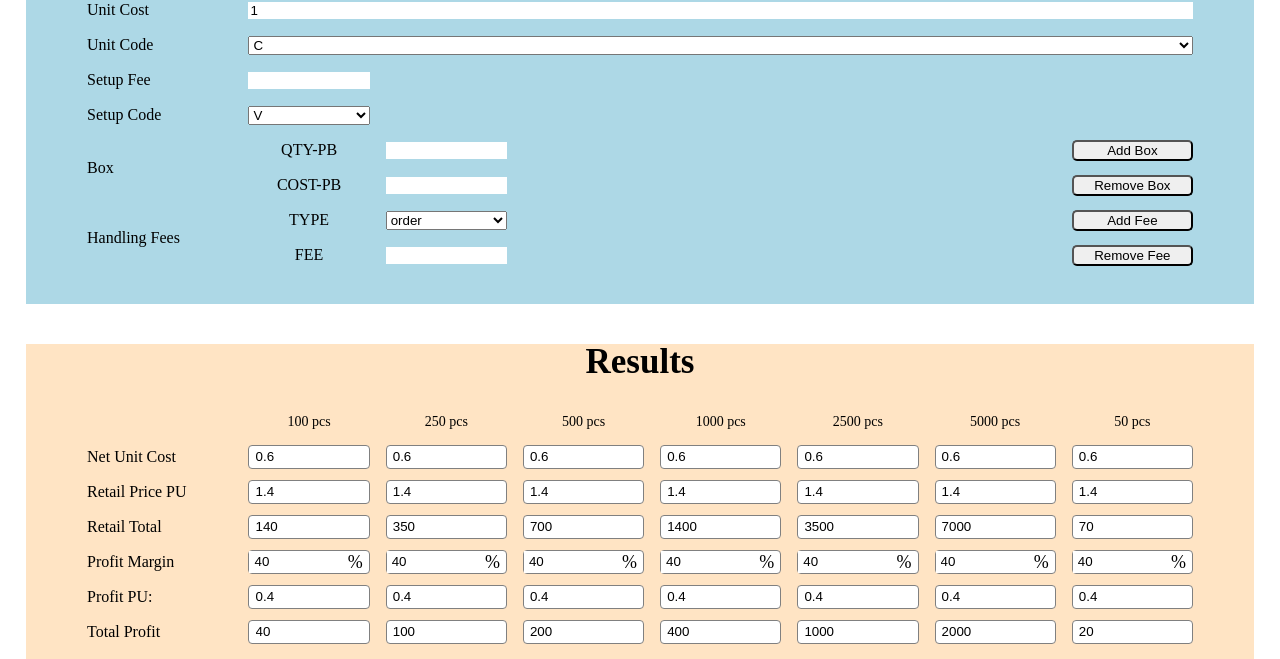
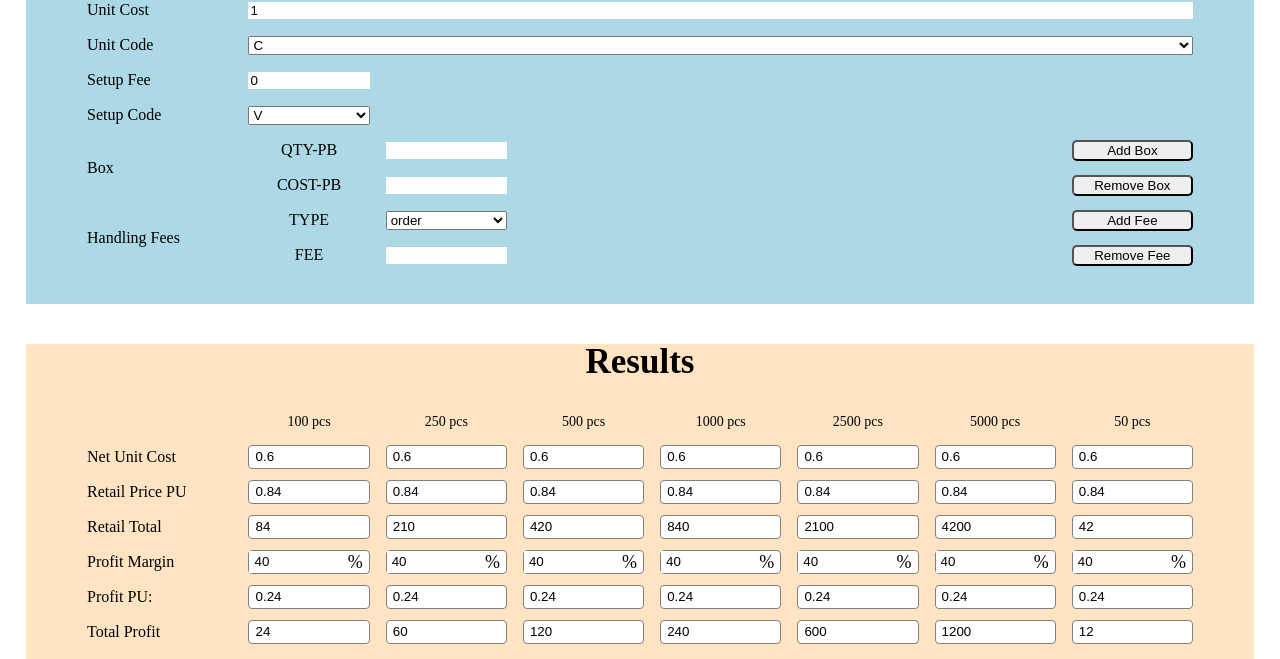
Before and after one commit to webdev-dave/bizzbuzz-custom-calculator, a React (Create React App) app: page / in a window 1280 px wide. Shown: the part 203-862 px from the top of the page. Built offline with nearby package versions, Linux system fonts and the light colour scheme.

Commit message:
add setupFee and setupCode calc func

```diff
--- a/src/assets/helpers/helperArrays.js
+++ b/src/assets/helpers/helperArrays.js
@@ -11,20 +11,18 @@ export const unitCodes = [
 
 export const setupCodes = [
   "A",
-    "B",
+  "P",
   "C",
+  "R",
   "D",
+  "S",
   "E",
+  "T",
   "F",
+  "U",
   "G",
+  "V",
   "H",
-    "P",
-    "Q",
-    "R",
-    "S",
-    "T",
-    "U",
-    "V",
   "W",
   "Z",
   ];
--- a/src/assets/helpers/helperObjects.js
+++ b/src/assets/helpers/helperObjects.js
@@ -1,8 +1,27 @@
 export const unitCodeDiscountValues = {
-    A: 0.5,
-    P: 0.5,
-    C: 0.4,
-    R: 0.4,
-    G: 0.2,
-    V: 0.2
+    A: 0.50,
+    P: 0.50,
+    C: 0.40,
+    R: 0.40,
+    G: 0.20,
+    V: 0.20
   }
+
+
+  export const setupCodeDiscountValues = {
+    A: 0.50,
+    P: 0.50,
+    C: 0.40,
+    R: 0.40,
+    D: 0.35,
+    S: 0.35,
+    E: 0.30,
+    T: 0.30,
+    F: 0.25,
+    U: 0.25,
+    G: 0.20,
+    V: 0.20,
+    H: 0.15,
+    W: 0.15,
+    Z: 0
+  }
--- a/src/components/input/SetupCode.js
+++ b/src/components/input/SetupCode.js
@@ -1,14 +1,22 @@
-import { useState } from "react";
+import { useSelector, useDispatch } from "react-redux";
 import { setupCodes } from "../../assets/helpers/helperArrays";
+import { selectSetupCode, selectSetupFee, updateSetupCode, updateSetupFee } from "../main/mainSlice";
 
-const SetupCodes = () => {
-  const [currentCode, setCurrentCode] = useState(setupCodes[14]);
+const SetupCode = () => {
+  const dispatch = useDispatch();
+  const setupCode = useSelector(selectSetupCode);
+  const setupFee = useSelector(selectSetupFee);
+  const handleChange = (e) => {
+    dispatch(updateSetupCode({value: e.target.value}));
+    //this is to update netUnitCost based on the newly discounted setupFee
+    dispatch(updateSetupFee({value: setupFee}));
+  }
   return (
     <select
       className="setup-code"
-      value={currentCode}
+      value={setupCode}
       id="unit-code-selector"
-      onChange={(e) => setCurrentCode(e.target.value)}
+      onChange={handleChange}
     >
       {setupCodes.map((code) => (
         <option key={"setup-code-" + code} value={code}>{code}</option>
@@ -17,4 +25,4 @@ const SetupCodes = () => {
   );
 };
 
-export default SetupCodes;
+export default SetupCode;
--- a/src/components/input/SetupFee.js
+++ b/src/components/input/SetupFee.js
@@ -1,13 +1,20 @@
-import { useState } from "react";
+import { useSelector, useDispatch } from "react-redux";
+import {selectSetupFee, updateNetUnitCost, updateSetupFee, } from "../main/mainSlice"
 
 const SetupFee = () => {
-  const [currentValue, setCurrentValue] = useState('');
+  const dispatch = useDispatch();
+  const setupFee = useSelector(selectSetupFee);
+  const handleChange = (e) => {
+    dispatch(updateSetupFee({value: e.target.value}));
+    dispatch(updateNetUnitCost({}));
+  }
+
   return (
     <input
       className="setup-fee"
       type="number"
-      value={currentValue}
-      onChange={(e) => setCurrentValue(e.target.value)}
+      value={setupFee}
+      onChange={handleChange}
     />
   );
 };
--- a/src/components/input/UnitCost.js
+++ b/src/components/input/UnitCost.js
@@ -1,6 +1,6 @@
 import { useEffect } from "react";
 import { useSelector, useDispatch } from "react-redux";
-import { selectIsEQP, selectUnitCost, updateUnitCost } from "../main/mainSlice";
+import { selectIsEQP, selectUnitCost, updateNetUnitCost, updateUnitCost } from "../main/mainSlice";
 
 const UnitCost = ({ id, columnIndex }) => {
   const dispatch = useDispatch();
@@ -11,13 +11,15 @@ const UnitCost = ({ id, columnIndex }) => {
   //this effect forces all results to render based on default values (in the beginning when handleChange has yet to be called)
   useEffect(()=> {
     dispatch(updateUnitCost({columnIndex: columnIndex, value: unitCost, isEQP: isEQP}));
-    //console.log(unitCost);
-  },[columnIndex, unitCost, isEQP]);
+    dispatch(updateNetUnitCost({}));
+  },[]);
 
   const handleChange = (e) => {
     dispatch(
       updateUnitCost({ columnIndex: columnIndex, value: e.target.value, isEQP: isEQP })
     );
+    //make sure to update netUnitCost based on the new Unit Cost Value
+    dispatch(updateNetUnitCost({}));
   };
   return (
     <div className={`unit-cost ${isEQP ? "max-span" : ""}`} id={id}>
--- a/src/components/main/mainSlice.js
+++ b/src/components/main/mainSlice.js
@@ -1,23 +1,18 @@
 import { createSlice } from "@reduxjs/toolkit";
-
-import { unitCodeDiscountValues } from "../../assets/helpers/helperObjects";
-
+import { setupCodeDiscountValues, unitCodeDiscountValues } from "../../assets/helpers/helperObjects";
 
 const getProfitMargin = (profitPu, unitCost) => {
   const profitMargin = (profitPu / unitCost ) * 100;
   return profitMargin.toFixed(2);
 }
 
-
-
 const initialState = {
   pricingType: "EQP",
   quantity: [100, 250, 500, 1000, 2500, 5000, 50],
   unitCost: [1, 1, 1, 1, 1, 1, 1],
-  //unitCode: [2,2,2,2,2,2,2],
   unitCode: ["C","C","C","C","C","C","C"],
-  setupFee: "",
-  setupCode: "",
+  setupFee: 0,
+  setupCode: "V",
   box: [{ qty: "", cost: "" }],
   handlingFees: [{ fee: "", type: "" }],
   netUnitCost: [1, 1, 1, 1, 1, 1, 1],
@@ -63,41 +58,13 @@ const mainSlice = createSlice({
     updateUnitCost: (state, action) => {
       const columnIndex = action.payload.columnIndex;
       state.unitCost[columnIndex] = action.payload.value;
-
       if(action.payload.isEQP){
         //profit margin
         for(let i = 0; i < 7; i++){
-          //if is EQP then all result profit values are calculated/mutated based on the solo (col-0) value for unit price
-          const unitCostColumnZero = parseFloat(state.unitCost[0]);
-          //retailPricePu
-          const retailPricePu = unitCostColumnZero + parseFloat((unitCostColumnZero * (state.profitMargin[i]/100)).toFixed(2))
-          state.retailPricePu[i] = retailPricePu;
-          //retailTotal
-          state.retailTotal[i] = retailPricePu * state.quantity[i];
-          //profit PU
-          const profitPu = parseFloat((state.retailPricePu[i] - unitCostColumnZero).toFixed(2));
-          state.profitPu[i] = profitPu;
-          //total profit
-          state.totalProfit[i] = profitPu * state.quantity[i];
+          //if is EQP then all (hidden unitPrice elements) are equal to col-0
+          state.unitCost[i] = state.unitCost[0];
         }
-
-      } else {
-        const unitCost = parseFloat(state.unitCost[columnIndex]);
-        //retail price pu
-        const retailPricePu = unitCost + Number((unitCost * (state.profitMargin[columnIndex]/100)).toFixed(2));
-        state.retailPricePu[columnIndex] = retailPricePu;
-        //retail total
-        state.retailTotal[columnIndex] = retailPricePu * state.quantity[columnIndex];
-        //profit PU
-        const profitPu = parseFloat((state.retailPricePu[columnIndex] - state.unitCost[columnIndex]).toFixed(2));;
-        state.profitPu[columnIndex] = profitPu;
-        //total profit
-        state.totalProfit[columnIndex] = profitPu * state.quantity[columnIndex];
       }
-
-      //profit margin
-
-
     },
     updateUnitCode: (state, action) => {
       const columnIndex = action.payload.columnIndex;
@@ -105,7 +72,6 @@ const mainSlice = createSlice({
       state.unitCode[columnIndex] = unitCode;
       const codeDiscountValue = unitCodeDiscountValues[unitCode];
       //net unit cost
-      console.log(codeDiscountValue);
       const unitCost = state.unitCost[columnIndex];
       state.netUnitCost[columnIndex] = parseFloat(unitCost - (unitCost * codeDiscountValue));
       //if pricing type is eqp - apply code discount (col-0) to all columns
@@ -115,13 +81,57 @@ const mainSlice = createSlice({
         }
       }
     },
-    updateSetupFee: (state, action) => {},
-    updateSetupCode: (state, action) => {},
+    updateSetupFee: (state, action) => {
+      state.setupFee = action.payload.value;
+      const setupFee = state.setupFee;
+      const discountedSetupFee = setupFee - (setupFee * parseFloat(setupCodeDiscountValues[state.setupCode]));
+
+      //net unit cost
+      state.netUnitCost = state.netUnitCost.map((nuc, index) => {
+        const codeDiscountValue = parseFloat(unitCodeDiscountValues[state.unitCode[index]]);
+        const unitCost = parseFloat(state.unitCost[index]);
+        const netUnitCost =  parseFloat(unitCost - (unitCost * codeDiscountValue));
+        const quantity = parseFloat(state.quantity[index]);
+        const discountedSetupFeePerUnit = parseFloat(discountedSetupFee / quantity);
+        return parseFloat((netUnitCost + discountedSetupFeePerUnit).toFixed(4));
+      })
+
+    },
+    updateSetupCode: (state, action) => {
+      state.setupCode = action.payload.value;
+    },
     updateQtyPb: (state, action) => {},
     updateCostPb: (state, action) => {},
     updateHandlingFee: (state, action) => {},
     updateHandlingType: (state, action) => {},
     updateNetUnitCost: (state, action) => {
+      const setupFee = state.setupFee;
+      const discountedSetupFee = setupFee - (setupFee * parseFloat(setupCodeDiscountValues[state.setupCode]));
+
+      //update net unit cost
+      state.netUnitCost = state.netUnitCost.map((nuc, index) => {
+        const codeDiscountValue = parseFloat(unitCodeDiscountValues[state.unitCode[index]]);
+        const unitCost = parseFloat(state.unitCost[index]);
+        const netUnitCost =  parseFloat(unitCost - (unitCost * codeDiscountValue));
+        const quantity = parseFloat(state.quantity[index]);
+        const discountedSetupFeePerUnit = parseFloat(discountedSetupFee / quantity);
+        return parseFloat((netUnitCost + discountedSetupFeePerUnit).toFixed(4));
+      })
+
+      //update all results accordingly
+      for(let i = 0; i < 7; i++){
+        const netUnitCost = parseFloat(state.netUnitCost[i]);
+        //retailPricePu
+        const retailPricePu = netUnitCost + parseFloat((netUnitCost * (state.profitMargin[i]/100)).toFixed(2));
+        state.retailPricePu[i] = Number((retailPricePu).toFixed(2));
+        //retailTotal
+        state.retailTotal[i] = Number(retailPricePu * state.quantity[i]).toFixed(2);
+        //profit PU
+        const profitPu = parseFloat((state.retailPricePu[i] - netUnitCost).toFixed(2));
+        state.profitPu[i] = profitPu;
+        //total profit
+        state.totalProfit[i] = profitPu * state.quantity[i];
+      }
 
     },
     updateRetailPricePu: (state, action) => {
@@ -131,8 +141,8 @@ const mainSlice = createSlice({
       //retail total
       state.retailTotal[columnIndex] = parseFloat(state.retailPricePu[columnIndex] * state.quantity[columnIndex]);
       //profit margin
-      const profitPu = parseFloat((state.retailPricePu[columnIndex] - state.unitCost[columnIndex]).toFixed(2));
-      state.profitMargin[columnIndex] = getProfitMargin(profitPu, state.unitCost[columnIndex]);
+      const profitPu = parseFloat((state.retailPricePu[columnIndex] - state.netUnitCost[columnIndex]).toFixed(2));
+      state.profitMargin[columnIndex] = getProfitMargin(profitPu, state.netUnitCost[columnIndex]);
       //profit PU
       state.profitPu[columnIndex] = profitPu;
       //total profit
@@ -145,8 +155,8 @@ const mainSlice = createSlice({
       //retail price pu
       state.retailPricePu[columnIndex] = state.retailTotal[columnIndex] / state.quantity[columnIndex];
       //profit margin
-      const profitPu = state.retailPricePu[columnIndex] - state.unitCost[columnIndex];
-      state.profitMargin[columnIndex] = getProfitMargin(profitPu, state.unitCost[columnIndex]);
+      const profitPu = state.retailPricePu[columnIndex] - state.netUnitCost[columnIndex];
+      state.profitMargin[columnIndex] = getProfitMargin(profitPu, state.netUnitCost[columnIndex]);
       //profit PU
       state.profitPu[columnIndex] = profitPu;
       //total profit
@@ -158,12 +168,12 @@ const mainSlice = createSlice({
       state.profitMargin[columnIndex] = action.payload.value;
       //retail price pu
       const profitMargin = parseFloat(state.profitMargin[columnIndex]);
-      const unitCost = parseFloat(state.unitCost[columnIndex]);
-      state.retailPricePu[columnIndex] = parseFloat(unitCost + ((profitMargin * unitCost) / 100)).toFixed(2);
+      const netUnitCost = parseFloat(state.netUnitCost[columnIndex]);
+      state.retailPricePu[columnIndex] = parseFloat(netUnitCost + ((profitMargin * netUnitCost) / 100)).toFixed(2);
       const retailPricePu = parseFloat(state.retailPricePu[columnIndex]);
       state.retailTotal[columnIndex] = (retailPricePu * state.quantity[columnIndex]).toFixed(2);
       //profit pu
-      const profitPu = (state.retailPricePu[columnIndex] - state.unitCost[columnIndex]).toFixed(2);
+      const profitPu = (state.retailPricePu[columnIndex] - state.netUnitCost[columnIndex]).toFixed(2);
       state.profitPu[columnIndex] = profitPu;
       //total profit
       state.totalProfit[columnIndex] = (profitPu * state.quantity[columnIndex]).toFixed(2);
@@ -173,13 +183,12 @@ const mainSlice = createSlice({
       //profit pu
       state.profitPu[columnIndex] = action.payload.value;
       const profitPu = state.profitPu[columnIndex];
-      console.log("profitPU: " + typeof(profitPu));
       //retail price pu
-      state.retailPricePu[columnIndex] = (state.unitCost[columnIndex] + profitPu).toFixed(2);
+      state.retailPricePu[columnIndex] = (state.netUnitCost[columnIndex] + profitPu).toFixed(2);
       //retail total
       state.retailTotal[columnIndex] = (state.retailPricePu[columnIndex] * state.quantity[columnIndex]).toFixed(2);
       //profit margin
-      state.profitMargin[columnIndex] = getProfitMargin(profitPu, state.unitCost[columnIndex]);
+      state.profitMargin[columnIndex] = getProfitMargin(profitPu, state.netUnitCost[columnIndex]);
       //total profit
       state.totalProfit[columnIndex] = (profitPu * state.quantity[columnIndex]).toFixed(2);
     },
@@ -192,11 +201,11 @@ const mainSlice = createSlice({
       state.profitPu[columnIndex] = (totalProfit / state.quantity[columnIndex]).toFixed(2);
       const profitPu = parseFloat(state.profitPu[columnIndex]);
       //retail price pu
-      parseFloat(state.retailPricePu[columnIndex] = (state.unitCost[columnIndex] + profitPu).toFixed(2));
+      state.retailPricePu[columnIndex] = parseFloat((state.netUnitCost[columnIndex] + profitPu).toFixed(2));
       //retail total
       state.retailTotal[columnIndex] = (state.retailPricePu[columnIndex] * state.quantity[columnIndex]).toFixed(2);
       //profit margin
-      state.profitMargin[columnIndex] = getProfitMargin(profitPu, state.unitCost[columnIndex]);
+      state.profitMargin[columnIndex] = getProfitMargin(profitPu, state.netUnitCost[columnIndex]);
 
     },
     loadDefaultProfits:  (state, action) => {
@@ -211,6 +220,8 @@ export const selectPricingType = (state) => state.main.pricingType;
 export const selectQuantity = (state) => state.main.quantity;
 export const selectUnitCost = (state) => state.main.unitCost;
 export const selectUnitCode = (state) => state.main.unitCode;
+export const selectSetupFee = (state) => state.main.setupFee;
+export const selectSetupCode = (state) => state.main.setupCode;
 export const selectIsEQP = (state) => state.main.pricingType !== "Non-EQP";
 export const selectNetUnitCost = (state) => state.main.netUnitCost;
 export const selectRetailPricePu = (state) => state.main.retailPricePu;
@@ -218,7 +229,7 @@ export const selectRetailTotal = (state) => state.main.retailTotal;
 export const selectProfitMargin = (state) => state.main.profitMargin;
 export const selectProfitPu = (state) => state.main.profitPu;
 export const selectTotalProfit = (state) => state.main.totalProfit;
-export const {updateQuantity, updatePricingType, updateUnitCost, updateUnitCode, updateNetUnitCost ,updateRetailPricePu, updateRetailTotal, updateProfitMargin, updateProfitPu, updateTotalProfit, updateProfits} =
+export const {updateQuantity, updatePricingType, updateUnitCost, updateSetupFee, updateSetupCode, updateUnitCode, updateNetUnitCost ,updateRetailPricePu, updateRetailTotal, updateProfitMargin, updateProfitPu, updateTotalProfit, updateProfits} =
   mainSlice.actions;
 
 
```
Also changed, not shown: 1 other file (tests, documents, lock files or other folders). Lines whose indentation alone changed are shown as unchanged.
